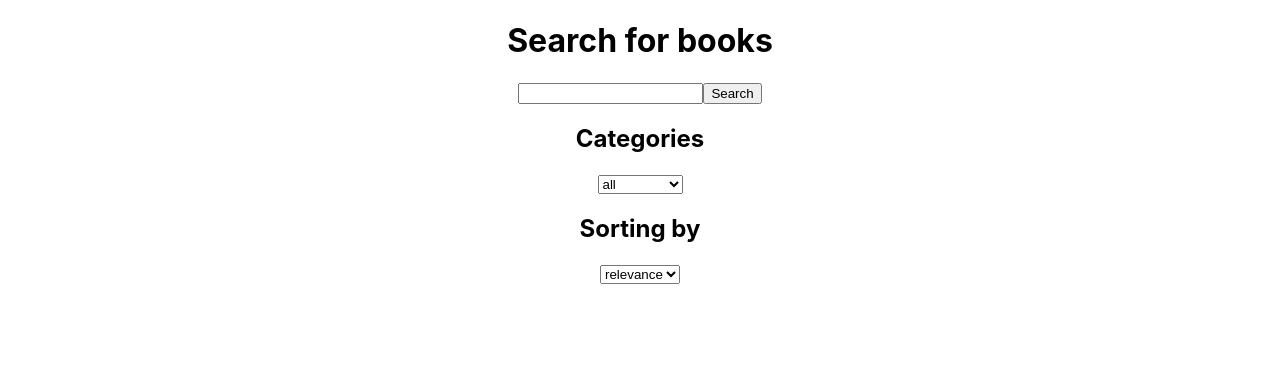
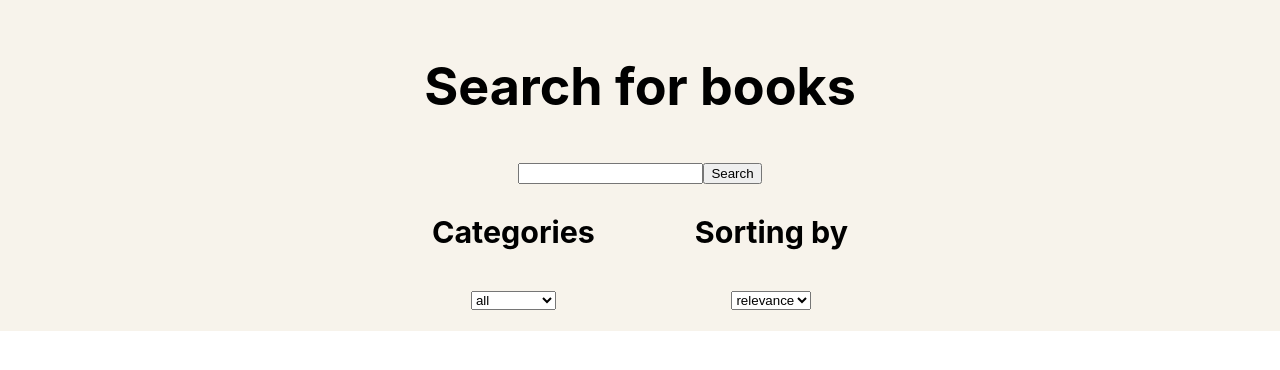
Before and after one commit to maksimbell/modsen, a React (Create React App) app in the folder book-app/: page / in a window 1280 px wide. Shown: the top 370 px of the page. Built offline with nearby package versions, Linux system fonts and the light colour scheme.

Commit message:
fix header layout

```diff
--- a/book-app/src/App.css
+++ b/book-app/src/App.css
@@ -14,14 +14,15 @@
 }
 
 .App-header {
-  background-color: #282c34;
-  min-height: 100vh;
+  background-color: #f7f3eb;
+  /* min-height: 100vh; */
   display: flex;
   flex-direction: column;
   align-items: center;
   justify-content: center;
   font-size: calc(10px + 2vmin);
-  color: white;
+  padding: 20px;
+  /* color: white; */
 }
 
 .App-link {
@@ -36,3 +37,31 @@
     transform: rotate(360deg);
   }
 }
+
+.App-main{
+  padding: 70px;
+  display: flex;
+  flex-wrap: wrap;
+  /* gap: 30px; */
+  /* gap: 5%; */
+  justify-content: flex-start;
+}
+
+.headerSelects{
+  display: flex;
+  justify-content: center;
+  gap: 100px;
+}
+
+.bookItem{
+  width: 25%;
+  box-sizing: border-box;
+  border: 1px solid rgb(243, 211, 211);
+  /* width: 125px; */
+  height: 100%;
+}
+
+img {
+  /* width: 100%; */
+  height: 200px;
+}
--- a/book-app/src/App.js
+++ b/book-app/src/App.js
@@ -1,18 +1,25 @@
 import './App.css';
 import React, {useState, useEffect} from 'react'
-import Form from './components/Form.js'
 import Book from './components/Book.js'
+import SearchBar from './components/SearchBar.js'
+import CatergoryFilter from './components/CategoryFilter.js'
+import SortSelect from './components/SortSelect.js'
+
+const categories = ['all', 'art', 'biography', 'computers', 'history', 'medical', 'poetry']
+const sortings = ['relevance', 'newest']
 
 function App() {
   const [result, setResult] = useState([])
+  const [filter, setFilter] = useState(0)
+  const [sorting, setSorting] = useState(0)
 
   useEffect(() => {
     console.log(result)
   }, [result])
 
-  function searchBooks(params){
-    console.log(params)
-    fetch(`https://www.googleapis.com/books/v1/volumes?q=${params.query}&key=${process.env.REACT_APP_API_KEY}`)
+  function searchBooks(query){
+    console.log(query)
+    fetch(`https://www.googleapis.com/books/v1/volumes?q=${query}&key=${process.env.REACT_APP_API_KEY}`)
       .then(res => res.json())
       .then(obj => {
         console.log(obj)
@@ -20,12 +27,26 @@ function App() {
       })
   }
 
+  function handleFilterChange(id){
+    console.log('id:', id)
+    setFilter(id)
+  }
+
+  function handleSortingChange(id){
+    console.log('id:', id)
+    setSorting(id)
+  }
+
   return (
     <div className="App">
-      <header>
-        <Form searchBooks={searchBooks}/>
+      <header className="App-header">
+        <SearchBar searchBooks={searchBooks}/>
+        <div className="headerSelects">
+          <CatergoryFilter categories={categories} onChange={handleFilterChange}/>
+          <SortSelect sortings={sortings} onChange={handleSortingChange}/>
+        </div>
       </header>
-      <main>
+      <main className="App-main">
         {result.map(bookInfo => (
           <Book bookInfo={bookInfo} key={bookInfo.id}/>
         ))}
--- a/book-app/src/components/Book.js
+++ b/book-app/src/components/Book.js
@@ -2,10 +2,11 @@ import React from 'react'
 
 const Book = ({bookInfo}) => {
   return (
-    <>
-      <h3>{bookInfo.volumeInfo.title}</h3>
-      {bookInfo.volumeInfo.imageLinks?.thumbnail && <img src={bookInfo.volumeInfo.imageLinks.thumbnail} alt={bookInfo.volumeInfo.title}/>}
-    </>
+    <div className="bookItem">
+      {bookInfo.volumeInfo.imageLinks?.thumbnail &&
+        <img src={bookInfo.volumeInfo.imageLinks.smallThumbnail} alt={bookInfo.volumeInfo.title}/>}
+      <h5>{bookInfo.volumeInfo.title}</h5>
+    </div>
   )
 }
 
--- /dev/null
+++ b/book-app/src/components/CategoryFilter.js
@@ -0,0 +1,25 @@
+import React from 'react'
+
+const CategoryFilter = ({categories, onChange}) => {
+
+//   const [categoryId, setCategory] = useState(0)
+
+  const handleCategoryChange = (event) => {
+    const value = event.target.value
+    const id = categories.indexOf(value)
+    // setCategory(id)
+    onChange(id)
+  }
+
+  return (
+    <div>
+      <h3>Categories</h3>
+      <select id="categories" name="categories" onChange={handleCategoryChange}>
+      {/* value={categories[categoryId]} */}
+        {categories.map((cat, index) => <option value={cat} key={index}>{cat}</option>)}
+      </select>
+    </div>
+  )
+}
+
+export default CategoryFilter
--- a/book-app/src/components/Form.js
+++ /dev/null
@@ -1,40 +0,0 @@
-import React, {useState,} from 'react'
-
-const categories = ['all', 'art', 'biography', 'computers', 'history', 'medical', 'poetry']
-const sortings = ['relevance', 'newest']
-
-const Form = ({searchBooks}) => {
-  const [searchParams, setParams] = useState({
-    query: '',
-    category: categories[0],
-    sorting: sortings[0],
-  })
-
-  const onQueryChange = (event) => setParams({...searchParams, query: event.target.value})
-  const onCategoryChange = (event) => setParams({...searchParams, category: event.target.value})
-  const onSortChange = (event) => setParams({...searchParams, sorting: event.target.value})
-
-  return (
-    <div>
-      <h1>Search for books</h1>
-      <input
-        type="search"
-        onChange={onQueryChange}
-        value={searchParams.query}
-      />
-      <button type="submit" onClick={() => searchBooks(searchParams)}>Search</button>
-
-      <h2>Categories</h2>
-      <select id="categories" name="categories" onChange={onCategoryChange} value={searchParams.category}>
-        {categories.map((cat, index) => <option value={cat} key={index}>{cat}</option>)}
-      </select>
-
-      <h2>Sorting by</h2>
-      <select id="sortings" name="sortings" onChange={onSortChange} value={searchParams.sort}>
-        {sortings.map((sort, index) => <option value={sort} key={index}>{sort}</option>)}
-      </select>
-    </div>
-  )
-}
-
-export default Form
--- /dev/null
+++ b/book-app/src/components/SearchBar.js
@@ -0,0 +1,21 @@
+import React, {useState} from 'react'
+
+const SearchBar = ({searchBooks}) => {
+  const [query, setQuery] = useState('')
+
+  const handleQueryChange = (event) => setQuery(event.target.value)
+
+  return (
+    <div>
+      <h1>Search for books</h1>
+      <input
+        type="search"
+        onChange={handleQueryChange}
+        value={query}
+      />
+      <button type="submit" onClick={() => searchBooks(query)}>Search</button>
+    </div>
+  )
+}
+
+export default SearchBar
--- /dev/null
+++ b/book-app/src/components/SortSelect.js
@@ -0,0 +1,21 @@
+import React from 'react'
+
+const SortSelect = ({sortings, onChange}) => {
+
+  const handleSortingChange = (event) => {
+    const value = event.target.value
+    const id = sortings.indexOf(value)
+    onChange(id)
+  }
+
+  return (
+    <div>
+      <h3>Sorting by</h3>
+      <select id="sortings" name="sortings" onChange={handleSortingChange}>
+        {sortings.map((sort, index) => <option value={sort} key={index}>{sort}</option>)}
+      </select>
+    </div>
+  )
+}
+
+export default SortSelect
```
